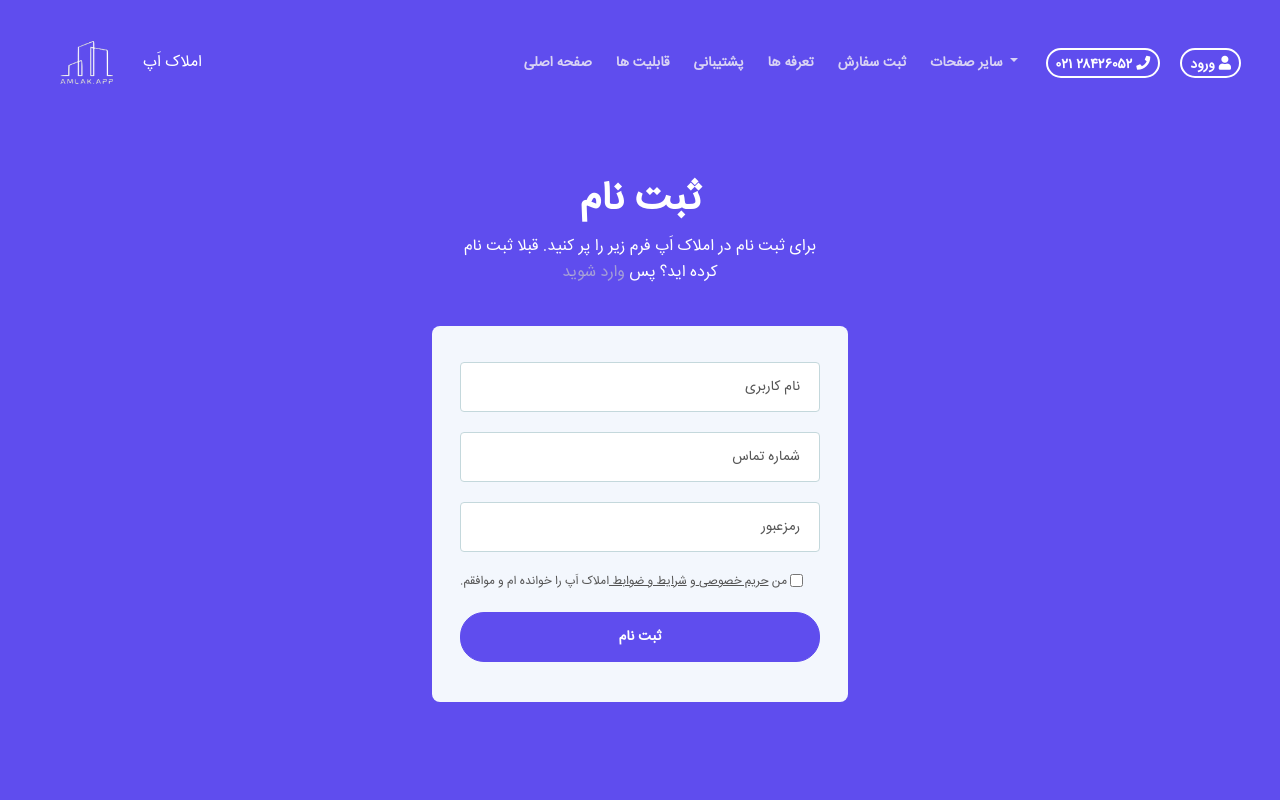
After one commit to nimadorostkar/tivo, a Django app: page /signup in a window 1280 px wide. The commit adds this page. Run offline with Django 3.2, Linux system fonts and the light colour scheme; parts of the project's set-up code (start-up, migrations or seed data) failed here and were passed over; some libraries are stand-ins or nearby versions.

Commit message:
login and signup front done

```diff
--- a/app/urls.py
+++ b/app/urls.py
@@ -10,4 +10,6 @@ urlpatterns = [
     path('contact', views.contact, name='contact'),
     path('about', views.about, name='about'),
     path('request', views.request, name='request'),
+    path('login', views.login, name='login'),
+    path('signup', views.signup, name='signup'),
 ]
--- a/app/views.py
+++ b/app/views.py
@@ -167,6 +167,45 @@ def request(request):
 
 
 
+#------------------------------------------------------------------------------
+def login(request):
+    packages = models.Package.objects.all()
+    if request.method == "POST":
+        req = Requests()
+        req.fname = request.POST['fname']
+        req.lname = request.POST['lname']
+        req.phone = request.POST['phone']
+        req.package = get_object_or_404(Package, id=request.POST['package'])
+        req.domain = request.POST['domain']
+        req.discount = request.POST['discount']
+        req.save()
+
+        html_template = loader.get_template( 'login.html' )
+        return HttpResponse(html_template.render({}, request))
+
+    html_template = loader.get_template( 'login.html' )
+    return HttpResponse(html_template.render({'packages':packages}, request))
+
+
+
+
+#------------------------------------------------------------------------------
+def signup(request):
+    if request.method == "POST":
+        req = Requests()
+        req.fname = request.POST['fname']
+        req.package = get_object_or_404(Package, id=request.POST['package'])
+        req.save()
+
+        html_template = loader.get_template( 'signup.html' )
+        return HttpResponse(html_template.render({}, request))
+
+    html_template = loader.get_template( 'signup.html' )
+    return HttpResponse(html_template.render({}, request))
+
+
+
+
 
 
 
--- a/core/static/css/styles.css
+++ b/core/static/css/styles.css
@@ -297,7 +297,7 @@ a.white {
 .label-control {
 	position: absolute;
 	top: 0.87rem;
-	left: 1.25rem;
+	right: 1.25rem;
 	color: #555;
 	opacity: 1;
 	font: 400 0.875rem/1.375rem "iransans", sans-serif;
@@ -328,7 +328,8 @@ a.white {
 	width: 100%;
 	padding-top: 1.0625rem;
 	padding-bottom: 0.0625rem;
-	padding-left: 1.25rem;
+  direction: rtl;
+	padding-right: 1.25rem;
 	border: 1px solid #c4d8dc;
 	border-radius: 0.25rem;
 	background-color: #fff;
--- a/templates/base.html
+++ b/templates/base.html
@@ -78,9 +78,6 @@
                       <li class="nav-item">
                           <a class="nav-link page-scroll" href="{% url 'app:home' %}#features"> قابلیت ها </a>
                       </li>
-                      <li class="nav-item">
-                          <a class="nav-link page-scroll" href="{% url 'app:about' %}"> درباره ما </a>
-                      </li>
 
                       <li class="nav-item">
                           <a class="nav-link page-scroll" href="{% url 'app:contact' %}"> پشتیبانی </a>
@@ -100,9 +97,9 @@
                           <div class="dropdown-menu" aria-labelledby="navbarDropdown">
                               <a class="dropdown-item" href="article-details.html"><span class="item-text"> نحوه استفاده  </span></a>
                               <div class="dropdown-items-divide-hr"></div>
-                              <a class="dropdown-item" href="terms-conditions.html"><span class="item-text">TERMS CONDITIONS</span></a>
+                              <a class="dropdown-item" href="terms-conditions.html"><span class="item-text">  درباره ما </span></a>
                               <div class="dropdown-items-divide-hr"></div>
-                              <a class="dropdown-item" href="privacy-policy.html"><span class="item-text">PRIVACY POLICY</span></a>
+                              <a class="dropdown-item" href="privacy-policy.html"><span class="item-text"> شرایط و ضوابط </span></a>
                           </div>
                       </li>
                       <!-- end of dropdown menu -->
@@ -111,6 +108,7 @@
                   </ul>
                   <span class="nav-item">
                       <a class="btn-outline-sm" href="tel:02128426052"> ۰۲۱ ۲۸۴۲۶۰۵۲ <i class="fas fa-phone"></i> </a>
+                      <a class="btn-outline-sm" href="{% url 'app:login' %}"> ورود <i class="fas fa-user"></i> </a>
                   </span>
               </div>
           </div> <!-- end of container -->
@@ -122,9 +120,7 @@
 
 
 
-
-
-
+{% if request.path == '/login' %}{% elif request.path == '/signup' %}{% else %}
     <!-- Footer -->
     <svg class="footer-frame" data-name="Layer 2" xmlns="http://www.w3.org/2000/svg" preserveAspectRatio="none" viewBox="0 0 1920 79"><defs><style>.cls-2{fill:#5f4def;}</style></defs><title>footer-frame</title><path class="cls-2" d="M0,72.427C143,12.138,255.5,4.577,328.644,7.943c147.721,6.8,183.881,60.242,320.83,53.737,143-6.793,167.826-68.128,293-60.9,109.095,6.3,115.68,54.364,225.251,57.319,113.58,3.064,138.8-47.711,251.189-41.8,104.012,5.474,109.713,50.4,197.369,46.572,89.549-3.91,124.375-52.563,227.622-50.155A338.646,338.646,0,0,1,1920,23.467V79.75H0V72.427Z" transform="translate(0 -0.188)"/></svg>
     <div class="footer">
@@ -217,7 +213,7 @@
         </div> <!-- end of container -->
     </div> <!-- end of copyright -->
     <!-- end of copyright -->
-
+{% endif %}
 
     <!-- Scripts -->
     <script src="{% static 'js/jquery.min.js' %}"></script> <!-- jQuery for Bootstrap's JavaScript plugins -->
--- a/templates/index.html
+++ b/templates/index.html
@@ -554,7 +554,7 @@
                               <div class="help-block with-errors"></div>
                           </div>
                           <div class="form-group checkbox" dir="rtl" align="right">
-                              <input type="checkbox" id="nterms" value="Agreed-to-Terms" required> من نوشته املاک اَپ را خوانده ام و موافقم. <a href="privacy-policy.html"> حریم خصوصی </a> و <a href="terms-conditions.html"> شرایط و ضوابط </a>
+                              <input type="checkbox" id="nterms" value="Agreed-to-Terms" required> من <a href="privacy-policy.html"> حریم خصوصی </a> و <a href="terms-conditions.html"> شرایط و ضوابط </a> املاک اَپ را خوانده ام و موافقم.
                               <div class="help-block with-errors"></div>
                           </div>
                           <div class="form-group">
--- /dev/null
+++ b/templates/signup.html
@@ -0,0 +1,65 @@
+{% extends "base.html" %}
+{% load static %}
+
+{% block title %} ثبت نام {% endblock %}
+
+<!-- Specific CSS goes HERE -->
+{% block stylesheets %}{% endblock stylesheets %}
+
+{% block content %}
+
+
+    <!-- Header -->
+    <header id="header" class="ex-2-header">
+        <div class="container">
+            <div class="row">
+                <div class="col-lg-12">
+                    <h1> ثبت نام  </h1>
+                   <p dir="rtl"> برای ثبت نام در املاک اَپ فرم زیر را پر کنید.  قبلا ثبت نام کرده اید؟ پس <a style="color:#c3c2cdb0;text-decoration: none;" href="{% url 'app:login' %}"> وارد شوید </a></p>
+                    <!-- Sign Up Form -->
+                    <div class="form-container">
+                        <form id="signUpForm" data-toggle="validator" data-focus="false">
+                            <div class="form-group">
+                                <input type="text" class="form-control-input" id="username" required>
+                                <label class="label-control" for="username">نام کاربری</label>
+                                <div class="help-block with-errors"></div>
+                            </div>
+                            <div class="form-group">
+                                <input type="text" class="form-control-input" id="phone" required>
+                                <label class="label-control" for="phone">شماره تماس</label>
+                                <div class="help-block with-errors"></div>
+                            </div>
+                            <div class="form-group">
+                                <input type="password" class="form-control-input" id="password" required>
+                                <label class="label-control" for="password">رمزعبور</label>
+                                <div class="help-block with-errors"></div>
+                            </div>
+                            <div class="form-group checkbox" dir="rtl">
+                                <input type="checkbox" id="sterms" value="Agreed-to-Terms" required>  من <a href="privacy-policy.html"> حریم خصوصی </a> و <a href="terms-conditions.html"> شرایط و ضوابط </a> املاک اَپ را خوانده ام و موافقم.
+                                <div class="help-block with-errors"></div>
+                            </div>
+                            <div class="form-group">
+                                <button type="submit" class="form-control-submit-button">ثبت نام</button>
+                            </div>
+                            <div class="form-message">
+                                <div id="smsgSubmit" class="h3 text-center hidden"></div>
+                            </div>
+                        </form>
+                    </div> <!-- end of form container -->
+                    <!-- end of sign up form -->
+
+                </div> <!-- end of col -->
+            </div> <!-- end of row -->
+        </div> <!-- end of container -->
+    </header> <!-- end of ex-header -->
+    <!-- end of header -->
+
+
+
+
+{% endblock content %}
+
+<!-- Specific Page JS goes HERE  -->
+{% block javascripts %}
+
+{% endblock javascripts %}
```
Also changed, not shown: templates/login.html (added, +57 -0 lines).
